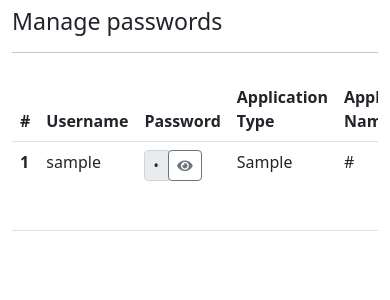
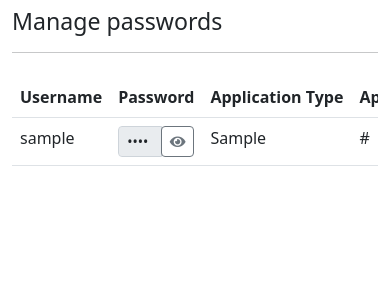
Before and after one commit to Mueem-Nahid/password-manager-django, a Django app: page /manage-passwords/ in a window 390 px wide. Shown: the part 56-356 px from the top of the page. Run offline with Django 4.2, Linux system fonts and the light colour scheme; a user stored in the database is signed in; tables that the repository leaves empty hold one stand-in row (values such as "Sample post"); some libraries are stand-ins or nearby versions.

Commit message:
# Info - responsiveness

```diff
--- a/home/templates/pages/manage-passwords.html
+++ b/home/templates/pages/manage-passwords.html
@@ -15,12 +15,12 @@
                 <table class="table table-hover">
                     <thead>
                     <tr>
-                        <th scope="col" class="">#</th>
+                        <th scope="col" class="d-none d-md-block">#</th>
                         <th scope="col">Username</th>
                         <th scope="col">Password</th>
-                        <th scope="col">Application Type</th>
-                        <th scope="col">Application Name</th>
-                        <th scope="col">Details</th>
+                        <th scope="col" class="text-nowrap">Application Type</th>
+                        <th scope="col" class="text-nowrap">Application Name</th>
+                        <th scope="col" class="d-none d-md-block">Details</th>
                         <th scope="col"><a style="text-decoration: none;"
                                            href="{% url 'manage-passwords' %}?sort_order={% if sort_order|default:"desc" == "desc" %}asc{% else %}desc{% endif %}">
                             Last updated</a>
@@ -31,10 +31,10 @@
                     {% for password in all_passwords %}
                         <tbody>
                         <tr>
-                            <th scope="row">{{ forloop.counter }}</th>
+                            <td class="d-none d-md-block">{{ forloop.counter }}</td>
                             <td>{{ password.username }}</td>
                             <td>
-                                <div class="input-group input-group-sm w-75">
+                                <div class="input-group input-group-sm">
                                     <input class="form-control" type="password" id={{ forloop.counter }}
                                            value="{{ password.password|decrypt_template_tag }}" disabled readonly>
                                     <div class="input-group-append">
@@ -54,14 +54,14 @@
                                     {{ password.application_name }}
                                 {% endif %}
                             </td>
-                            <td>
+                            <td class="d-none d-md-block">
                                 {% if password.website_url %}
                                     {{ password.website_url }}
                                 {% elif password.game_developer %}
                                     {{ password.game_developer }}
                                 {% endif %}
                             </td>
-                            <td>{{ password.date_last_updated }}</td>
+                            <td class="text-nowrap">{{ password.date_last_updated }}</td>
                             <td><a href="{% url 'edit-password' password.id %}">Edit</a></td>
                         </tr>
                         </tbody>
```
Also changed, not shown: home/templates/pages/search.html (+4 -4 lines).
